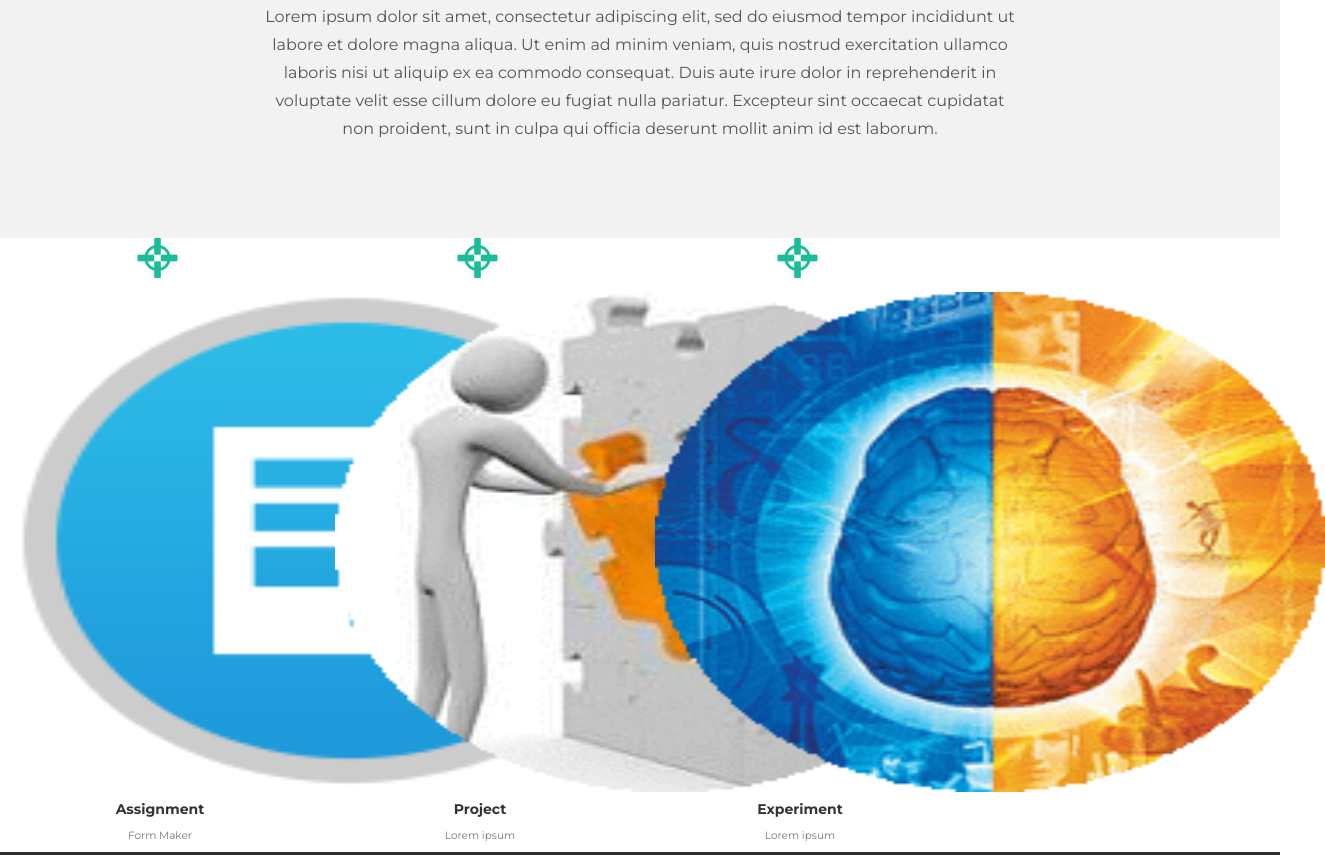
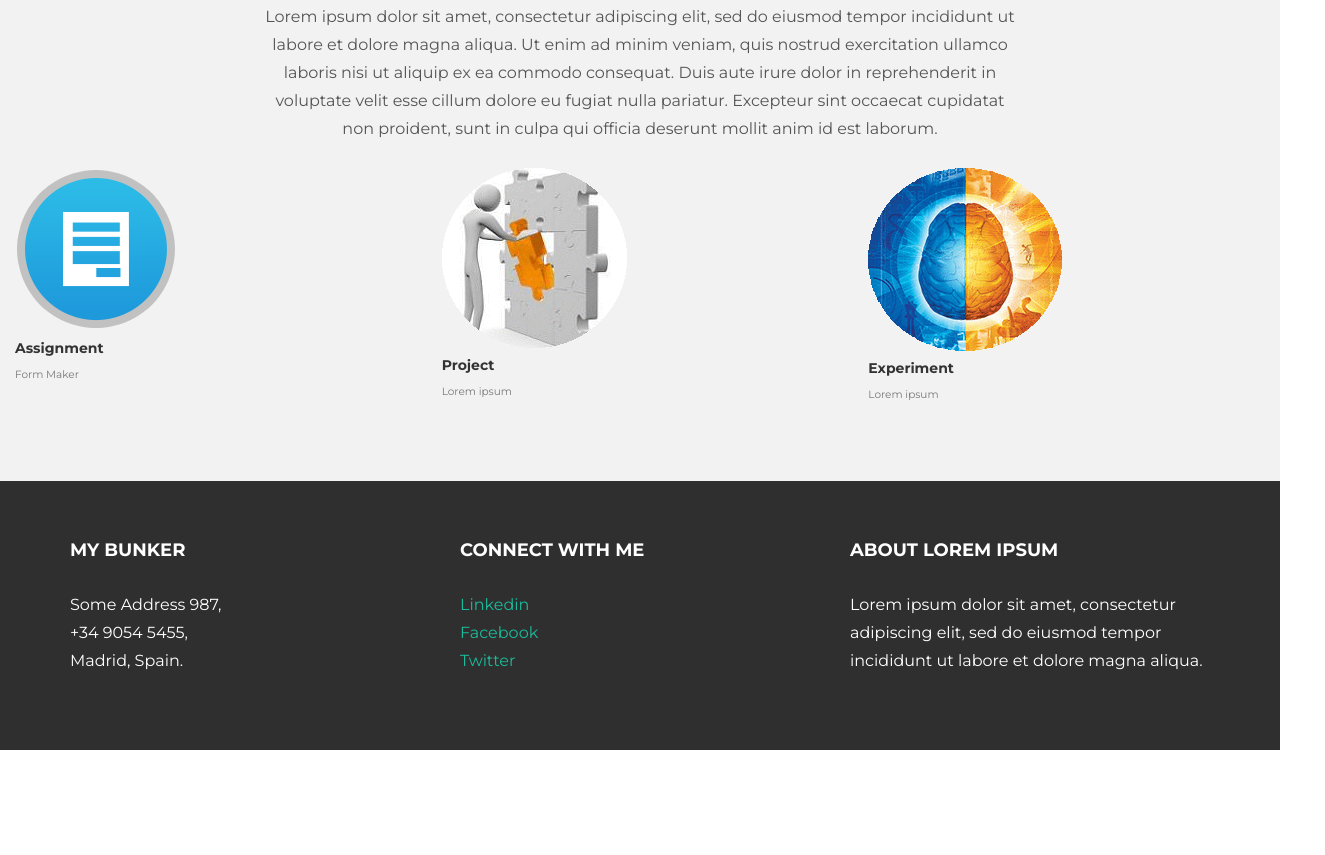
Before and after one commit to lijod/WebDevSpring2016, a website: page public/index.html in a window 1280 px wide. Shown: the part 490-1345 px from the top of the page, 1325 px wide, since content can reach past the window. After the commit the page ends 1240 px from the top, so only its background shows below. Drawn offline with nearby package versions, Linux system fonts and the light colour scheme.

Commit message:
Home page updated

```diff
--- a/public/index.html
+++ b/public/index.html
@@ -44,7 +44,7 @@
 </div>
 
 <!-- +++++ Welcome Section +++++ -->
-<div id="ww">
+<div id="ww" style="overflow: auto">
   <div class="container">
     <div class="row">
       <div class="col-lg-8 col-lg-offset-2 centered">
@@ -55,71 +55,39 @@
       </div><!-- /col-lg-8 -->
     </div><!-- /row -->
   </div> <!-- /container -->
-</div><!-- /ww -->
 
-<div class="">
-  <div class="home-doctors  clearfix">
-    <div class="">
-      <div class="col-lg-3 col-md-3 col-sm-6  text-center doc-item">
-        <div class="common-doctor animated fadeInUp clearfix ae-animation-fadeInUp">
 
-          <ul class="list-inline social-lists animate">
-            <li><a href="assignment/home.html"><i class="glyphicon glyphicon-screenshot"></i></a></li>
-          </ul>
-
-          <figure>
-            <img width="670" height="500" src="img/form-builder-big.png" class="doc-img animate attachment-gallery-post-single wp-post-image" alt="Form Builder">
-          </figure>
-
+  <a class="" style="overflow: auto; width: 80%; margin: 0 auto">
+    <div class="col-xs-4">
+      <a href="assignment/home.html"><img  src="img/form-builder-big.png" class="doc-img animate attachment-gallery-post-single wp-post-image" alt="Form Builder">
         <div class="text-content">
           <h5>Assignment</h5>
           <!-- <div class="for-border"></div> -->
           <h5><small>Form Maker</small></h5>
-          </div>
-        </div>
+        </div></a>
     </div>
 
-      <div class="col-lg-3 col-md-3 col-sm-6  text-center doc-item">
-        <div class="common-doctor animated fadeInUp clearfix ae-animation-fadeInUp">
 
-          <ul class="list-inline social-lists animate">
-            <li><a href="project"><i class="glyphicon glyphicon-screenshot"></i></a></li>
-          </ul>
-
-          <figure>
-            <img width="670" height="500" src="img/project.gif" class="doc-img animate attachment-gallery-post-single wp-post-image" alt="Project">
-          </figure>
-
+    <div class="col-xs-4">
+      <a href="project"><img  src="img/project.gif" class="doc-img animate attachment-gallery-post-single wp-post-image" alt="Project">
         <div class="text-content">
           <h5>Project</h5>
           <!-- <div class="for-border"></div> -->
           <h5><small>Lorem ipsum</small></h5>
-          </div>
-        </div>
+        </div></a>
     </div>
 
-      <div class="col-lg-3 col-md-3 col-sm-6  text-center doc-item">
-        <div class="common-doctor animated fadeInUp clearfix ae-animation-fadeInUp">
-
-          <ul class="list-inline social-lists animate">
-            <li><a href="experiment"><i class="glyphicon glyphicon-screenshot"></i></a></li>
-          </ul>
-
-          <figure>
-            <img width="670" height="500" src="img/experiment.gif" class="doc-img animate attachment-gallery-post-single wp-post-image" alt="Experiment">
-          </figure>
-
+    <div class="col-xs-4">
+      <a href="experiment"><img src="img/experiment.gif" class="doc-img animate attachment-gallery-post-single wp-post-image" alt="Experiment">
         <div class="text-content">
           <h5>Experiment</h5>
           <!-- <div class="for-border"></div> -->
           <h5><small>Lorem ipsum</small></h5>
-          </div>
-        </div>
-      </div>
-    </div>
-  </div>
+        </div></a>
     </div>
 
+</div>
+</div><!-- /ww -->
 <!-- +++++ Footer Section +++++ -->
 
 <div id="footer">
```
Lines whose indentation alone changed are shown as unchanged.
